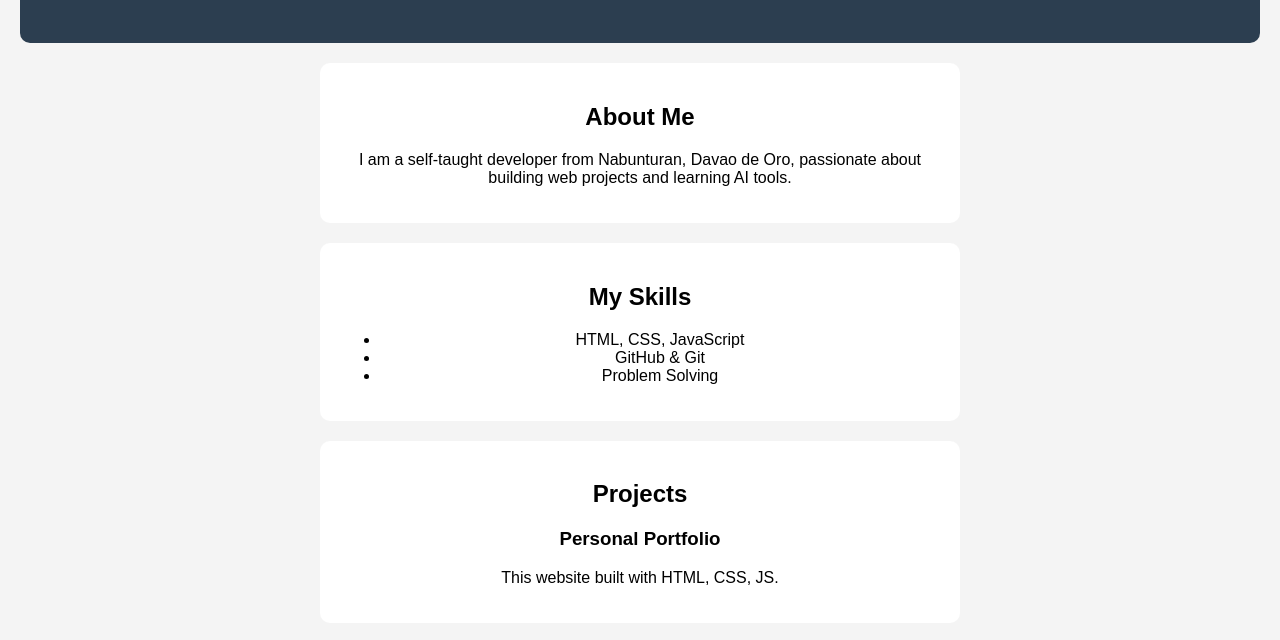
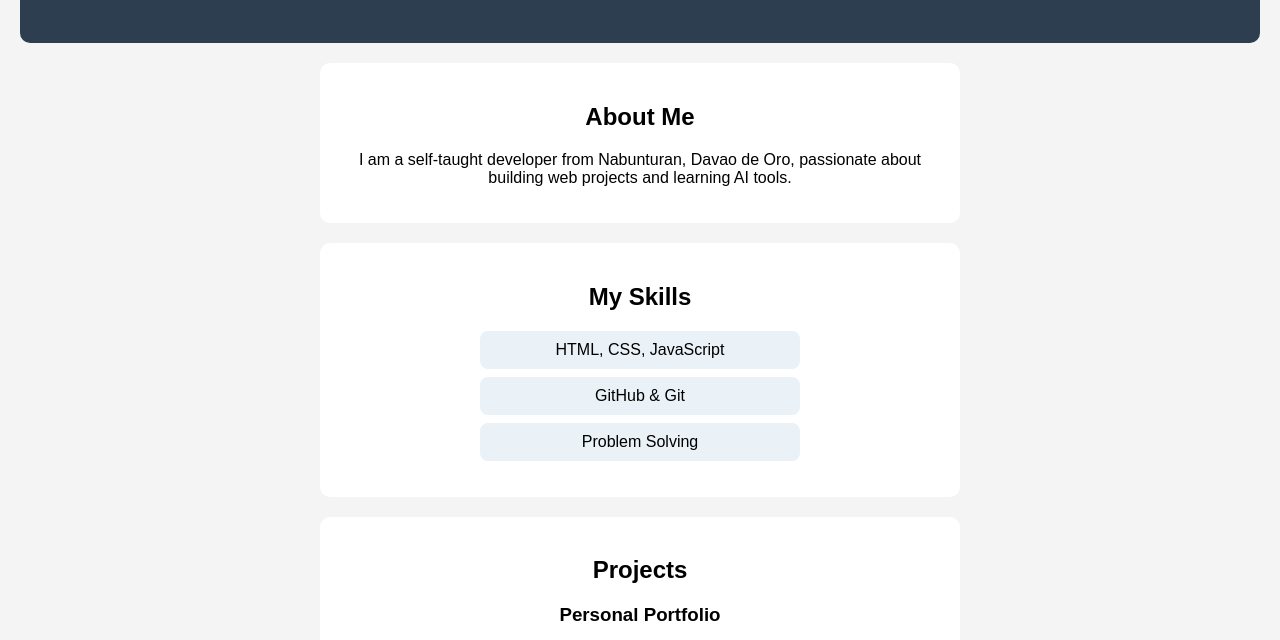
Before and after one commit to honeylaurente/My-portfolio, a plain HTML site: page index.html in a window 1280 px wide. Shown: the part 151-791 px from the top of the page. Drawn offline with Linux system fonts and the light colour scheme; a script that the page names is missing.

Commit message:
Add styles for unordered list and list items

```diff
--- a/style.css
+++ b/style.css
@@ -25,3 +25,15 @@ padding: 10px 20px;
 border: none;
 border-radius: 5px;
 }
+ul {
+  list-style: none;
+  padding: 0;
+}
+
+li {
+  background: #eaf2f8;
+  margin: 8px auto;
+  padding: 10px;
+  border-radius: 8px;
+  max-width: 300px;
+  }
```
